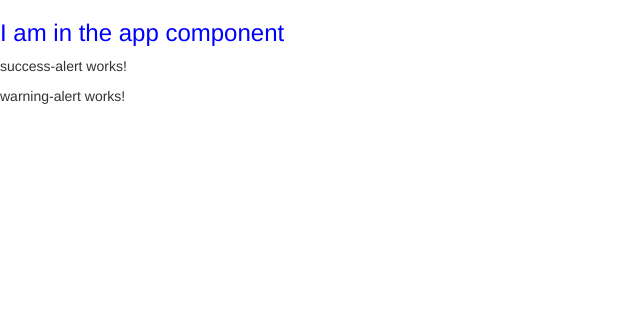
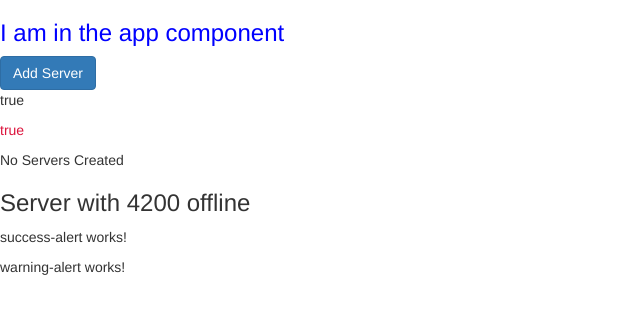
Before and after one commit to shahbhavinkumar/angular_practice, an Angular app: page / in a window 1280 px wide. Shown: the top 314 px of the page, without its empty margins (0-640 px from the left). Built offline with nearby package versions, Linux system fonts and the light colour scheme.

Commit message:
new commits

```diff
--- a/package.json
+++ b/package.json
@@ -22,6 +22,7 @@
     "@angular/router": "^6.0.3",
     "bootstrap": "^3.3.7",
     "core-js": "^2.5.4",
+    "npm": "^6.1.0",
     "rxjs": "^6.0.0",
     "zone.js": "^0.8.26"
   },
--- a/src/app/app.component.html
+++ b/src/app/app.component.html
@@ -1,3 +1,4 @@
 <h3>I am in the app component</h3>
+<app-servers></app-servers>
 <app-success-alert></app-success-alert>
 <app-warning-alert></app-warning-alert>
--- a/src/app/server/server.component.html
+++ b/src/app/server/server.component.html
@@ -1,3 +1 @@
-<p>
-  Hello, this is app server
-</p>
+<h3>Server with {{getServerIDStatus()}}</h3>
--- a/src/app/server/server.component.ts
+++ b/src/app/server/server.component.ts
@@ -1,15 +1,17 @@
-import { Component, OnInit } from '@angular/core';
+import { Component } from '@angular/core';
 
 @Component({
   selector: 'app-server',
   templateUrl: './server.component.html',
   styleUrls: ['./server.component.css']
 })
-export class ServerComponent implements OnInit {
+export class ServerComponent {
+serverID:number = 4200;
+serverStatus:string = 'offline';
 
-  constructor() { }
-
-  ngOnInit() {
-  }
+getServerIDStatus()
+{
+  return this.serverID +" "+this.serverStatus;
+}
 
 }
--- a/src/app/servers/servers.component.html
+++ b/src/app/servers/servers.component.html
@@ -1 +1,10 @@
+<!--Property Binding-->
+<button (click)="onCreateServer()" [disabled]="!allowNewServers" class="btn btn-primary">Add Server</button>
+<!--String interpolation-->
+<p>{{allowNewServers}}</p>
+
+<p style='color:crimson' [innerText]=allowNewServers></p>
+
+
+<p>{{serverCreationStatus}}</p>
 <app-server></app-server>
--- a/src/app/servers/servers.component.ts
+++ b/src/app/servers/servers.component.ts
@@ -7,9 +7,20 @@ import { Component, OnInit } from '@angular/core';
 })
 export class ServersComponent implements OnInit {
 
-  constructor() { }
+  allowNewServers = false;
+  serverCreationStatus = 'No Servers Created';
+
+  constructor() {
+    setTimeout(()=>{
+      this.allowNewServers=true;
+    },2000);
+   }
 
   ngOnInit() {
   }
 
+  onCreateServer()
+  {
+    this.serverCreationStatus = 'Server was Created';
+  }
 }
```
Also changed, not shown: 1 other file (tests, documents, lock files or other folders).
